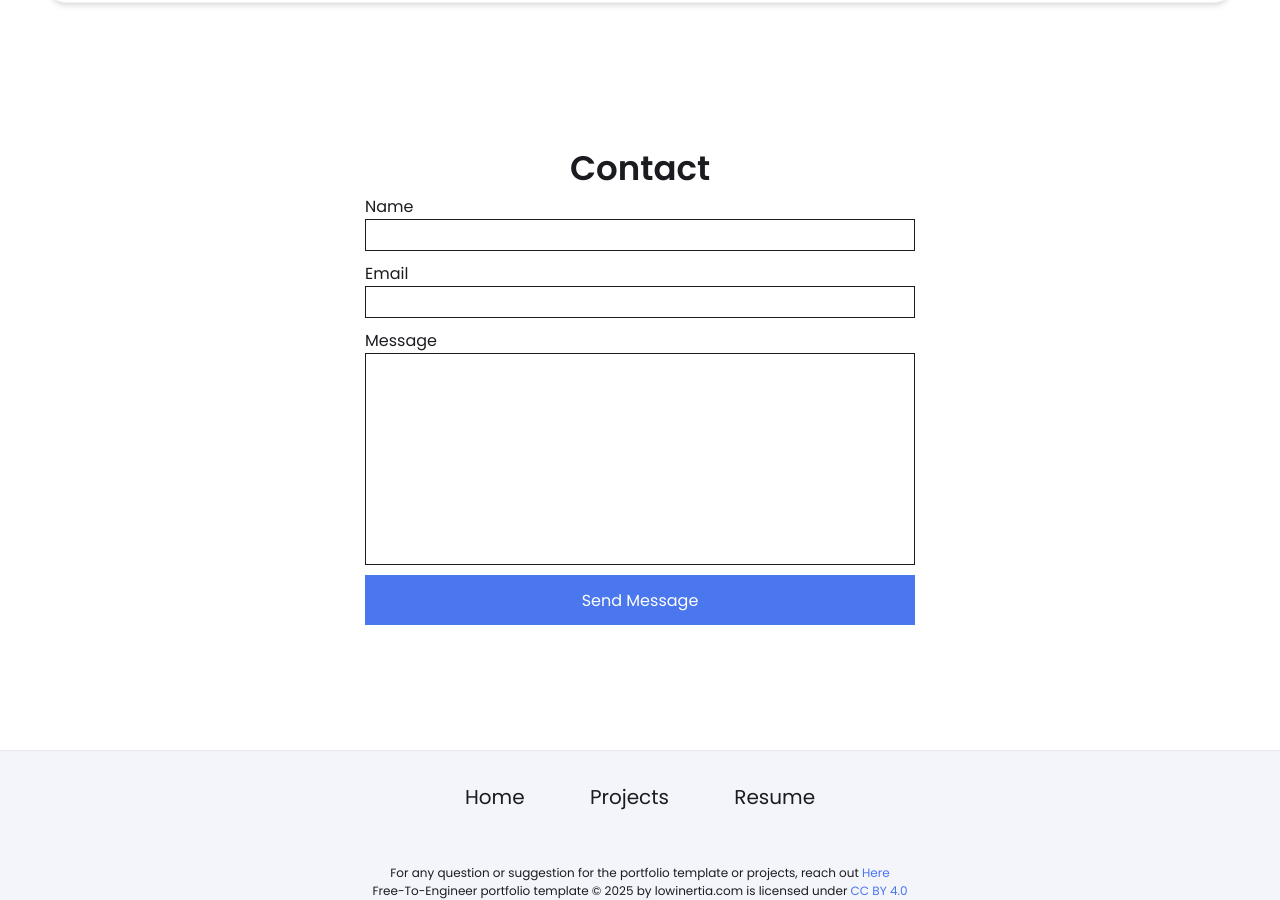
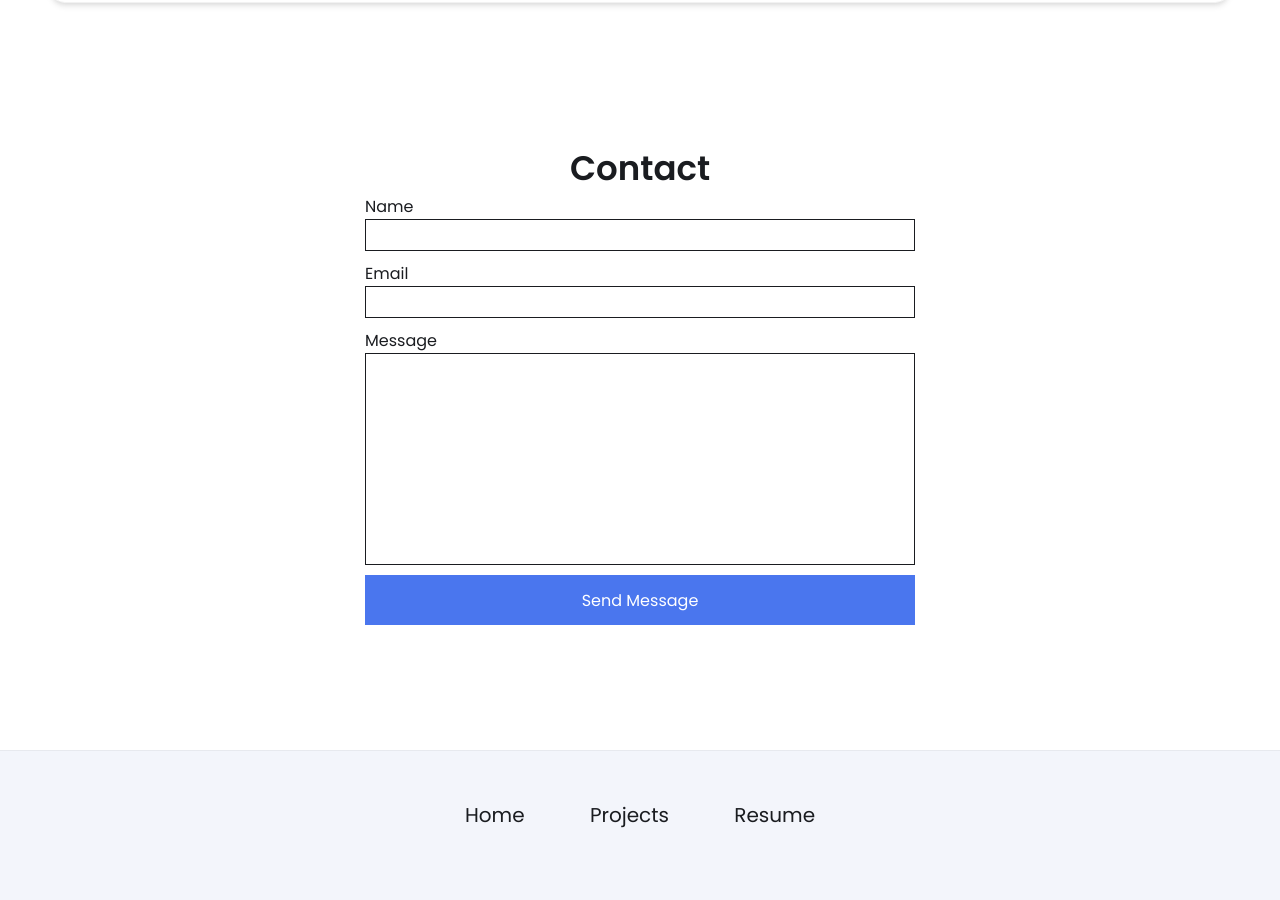
Before and after one commit to kevinrae001/kevinrae001.github.io, a Jekyll site: the page built from index.html, in a window 1280 px wide and 900 px high, scrolled down 2890 px. Built offline with Jekyll 4.4.1, drawn with Linux system fonts in a browser that asks for light colours.

Commit message:
Update footer.html

```diff
--- a/_includes/footer.html
+++ b/_includes/footer.html
@@ -13,7 +13,5 @@
         </div>
     </div>
     <div class="license">
-        <span>For any question or suggestion for the portfolio template or projects, reach out <a class="help" href="mailto:admin@lowinertia.com"> Here</a> </span>
-        <p>Free-To-Engineer portfolio template © 2025 by lowinertia.com is licensed under <a href="https://creativecommons.org/licenses/by/4.0/?ref=chooser-v1">CC BY 4.0</a></p>
     </div>
 </footer>
```
